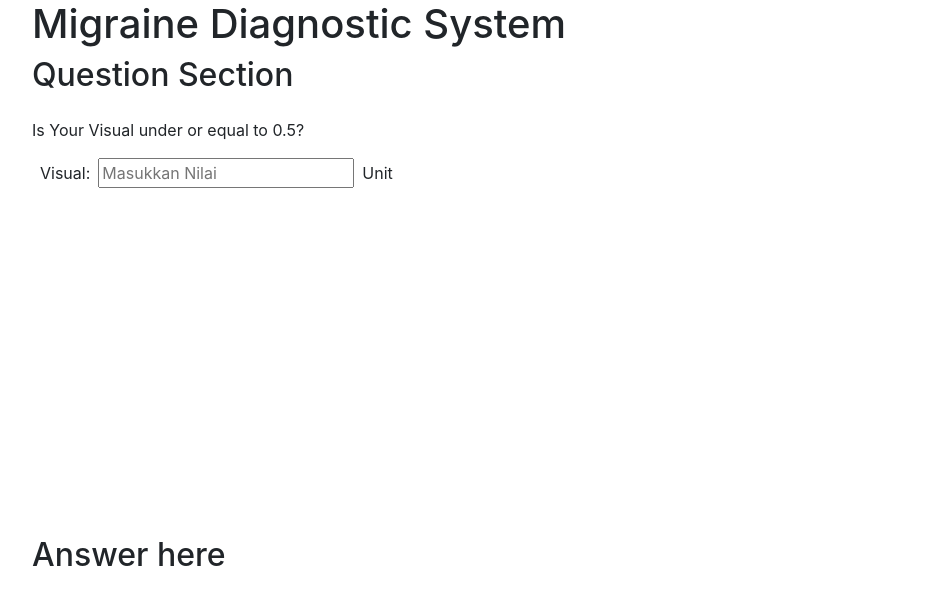
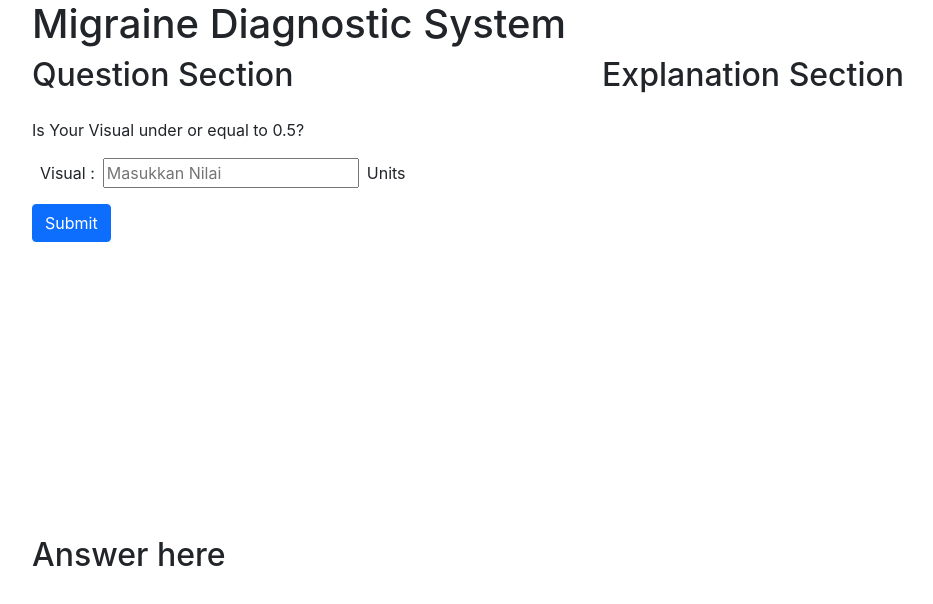
Before and after one commit to IsRylo/migraine, a React (Create React App) app: page / in a window 1280 px wide. Shown: the top 604 px of the page, without its empty margins (50-983 px from the left). Built offline with nearby package versions, Linux system fonts and the light colour scheme.

Commit message:
fixes
fixes

```diff
--- a/src/components/App.jsx
+++ b/src/components/App.jsx
@@ -4,6 +4,7 @@ import Answer from "./Answer";
 import Explanation from "./Explanation";
 import Question from "./Question";
 import MigraineTree from "../rules/MigraineTree";
+
 
 const tree = MigraineTree;
 var activities = [];
@@ -19,7 +20,8 @@ function App(props) {
     {
       question: curr.question,
       answer: "",
-      date: new Date().toLocaleString()
+      date: new Date().toLocaleString(),
+      parameter:""
     }
   );
 
@@ -30,9 +32,8 @@ function App(props) {
   // Mencatat perubahan state
   useEffect(() => {
     activities.push(data);
-  },[data]);
+  },[key]);
 
-  console.log(activities);
   return (
     <div className="App container">
       <h1>Migraine Diagnostic System</h1>
@@ -41,9 +42,11 @@ function App(props) {
           <Question
             question={!curr.isLeaf ? curr.question : "No Questions Found."}
             answers={curr != undefined ? curr.answers : []}
+            options={curr.children.map(child => {return child.key})}
+            threshold={curr.threshold}
+            parameter = {curr.parameter}
             onAnswerSubmit={setKey}
             onData={questionToApp}
-            options={curr.children.map(child => {return child.key})}
           />
         </div>
         <div className="col">
--- a/src/components/Explanation.jsx
+++ b/src/components/Explanation.jsx
@@ -1,12 +1,21 @@
+function displayActiviy(data, index) {
+    return(
+        <div className="flex-item" key={index}>
+            <p>{data.question}</p>
+            <p>{data.answer}</p>
+            <p>{data.parameter}</p>
+            <p>{data.date}</p>
+        </div>
+    );
+}
+
 export default function Explanation({activities}){
-    if (activities.length > 0)
+    console.log(activities);
     return (
         <div id="Explanation">
             <h2>Explanation Section</h2>
-            <div className="d-flex flex-align-vertical">
-                <p>{activities[0].question}</p>
-                <p>{activities[0].answer}</p>
-                <p>{activities[0].date}</p>
+            <div className="d-flex flex-column">
+                {activities.length > 0 ? activities.map(displayActiviy) : ""}
             </div>
         </div>
     );
--- a/src/components/Input.jsx
+++ b/src/components/Input.jsx
@@ -1,10 +1,10 @@
 export default function Input(props) {
     return(
         <div className="Input">
-            <label className="mx-2">Visual: </label>
+            <label className="mx-2">{props.parameter} : </label>
             <input type="number" className="" id={props.answer + "Number"} aria-describedby="button" name="response" placeholder="Masukkan Nilai"/>
             {/* TODO: INPUT UNIT */}
-            <label className="mx-2">Unit</label>
+            <label className="mx-2">Units</label>
         </div>
     );
 }
--- a/src/components/Question.jsx
+++ b/src/components/Question.jsx
@@ -11,15 +11,16 @@ function createInput(answer, index){
     );
 }
 
-export default function Question({question, answers, onAnswerSubmit, options, onData}){
+export default function Question({question, answers, onAnswerSubmit, options, onData, threshold, parameter}){
 
     function handleSubmit(){
-        const response = parseInt(document.querySelector('input[name="response"]:checked').value);
-        onAnswerSubmit(options[response]);
+        const response = parseInt(document.querySelector('input[name="response"]').value);
+        onAnswerSubmit(options[response <= threshold ? 0 : 1]);
         onData(
             {
                 question: question,
-                answer: answers[response],
+                parameter: parameter,
+                answer: response,
                 date: new Date().toLocaleString()
             }
         );
@@ -31,10 +32,10 @@ export default function Question({question, answers, onAnswerSubmit, options, on
             <form className="mt-4">
                 <div className="form-group">
                     <p>{question}</p>
-                    <Input />
+                    {parameter != undefined ? <Input parameter={parameter}/> : ""}
                 </div>
             </form>
-            {/* {answers.length > 0 ? <button id="submit" className="btn btn-primary mt-3" onClick={handleSubmit}>Submit</button> : <p>No Answer option was found</p>} */}
+            {parameter != undefined ? <button id="submit" className="btn btn-primary mt-3" onClick={handleSubmit}>Submit</button> : ""}
         </div>
     );
 }
```
Also changed, not shown: 1 other file (tests, documents, lock files or other folders).
